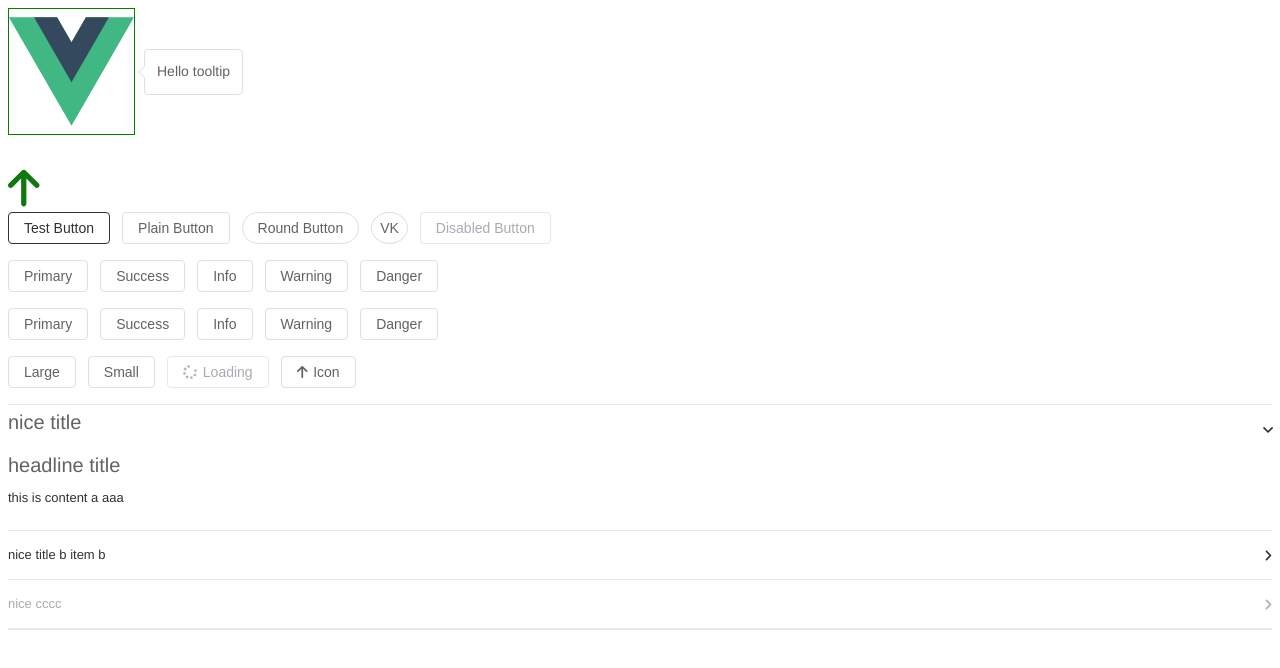
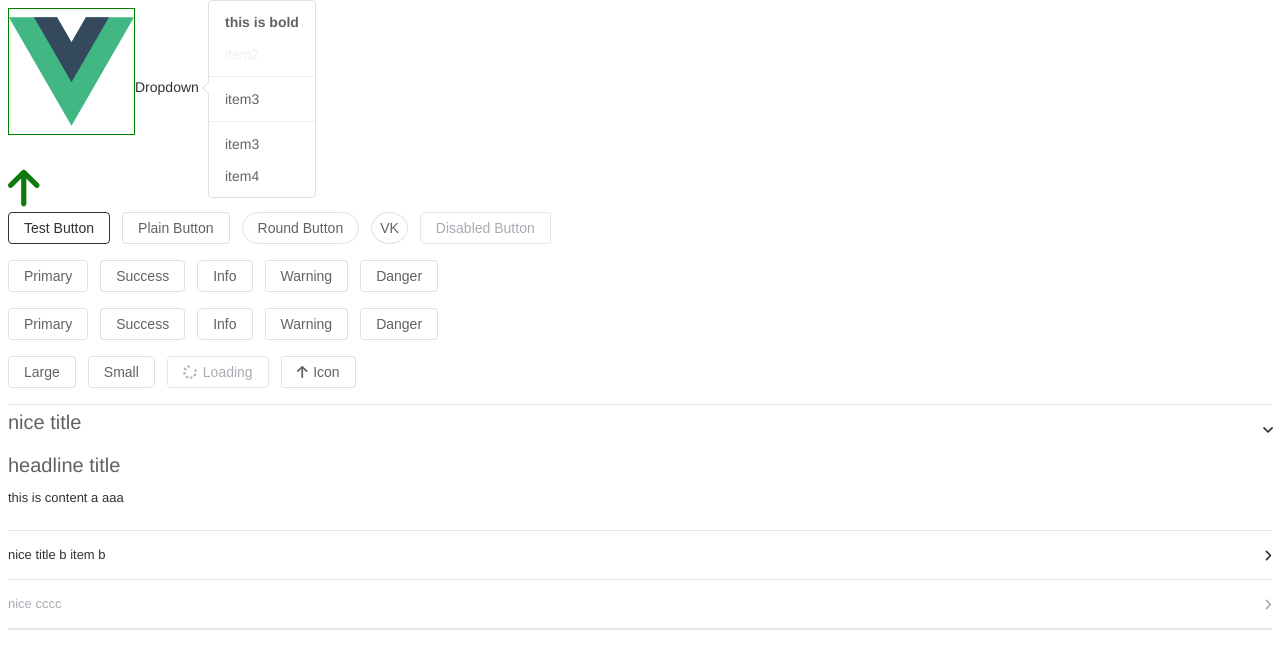
Before and after one commit to Label-Lau/lyz-element, a Vue app: page / in a window 1280 px wide. Both pictures are taken after a click on the button "Test Button". Shown: the top 668 px of the page. Built offline with nearby package versions, Linux system fonts and the light colour scheme.

Commit message:
feat(dropdown): 完成 dropdown 组件

```diff
--- a/src/App.vue
+++ b/src/App.vue
@@ -1,11 +1,13 @@
 <script setup lang="ts">
-import { ref, onMounted } from 'vue'
+import { ref, onMounted, h } from 'vue'
 import type { Options } from '@popperjs/core'
 import Button from './components/Button/Button.vue'
 import Collapse from './components/Collapse/Collapse.vue'
 import Item from './components/Collapse/CollapseItem.vue'
 import Icon from './components/Icon/Icon.vue'
 import Tooltip from './components/Tooltip/Tooltip.vue'
+import Dropdown from './components/Dropdown/Dropdown.vue'
+import type { MenuOption } from './components/Dropdown/types'
 import type { ButtonInstance } from './components/Button/types'
 import type { TooltipInstance } from './components/Tooltip/types'
 const tooltipRef = ref<TooltipInstance | null>(null)
@@ -13,12 +15,23 @@
 const size = ref<any>('3x')
 const trigger = ref<any>('hover')
 const openedValue = ref(['a'])
-const options: Partial<Options> = {}
+// const options: Partial<Options> = {}
+
+const options: MenuOption[] = [
+  { key: 1, label: h('b', 'this is bold') },
+  { key: 2, label: 'item2', disabled: true },
+  { key: 3, label: 'item3', divided: true },
+  { key: 3, label: 'item3', divided: true },
+  { key: 4, label: 'item4' }
+]
 const open = () => {
   tooltipRef.value?.show()
 }
 const close = () => {
   tooltipRef.value?.hide()
+}
+const inlineConsole = (...args: any) => {
+  console.log(...args)
 }
 onMounted(() => {
   if (buttonRef.value) {
@@ -38,7 +51,6 @@
       ref="tooltipRef"
       placement="right"
       :trigger="trigger"
-      :popper-options="options"
       :open-delay="300"
       :close-delay="300"
     >
@@ -47,6 +59,19 @@
         <div>Hello tooltip</div>
       </template>
     </Tooltip>
+    <Dropdown
+      ref="tooltipRef"
+      placement="right"
+      :menu-options="options"
+      manual
+      @visible-change="(e) => inlineConsole('visible change', e)"
+      @select="(e) => inlineConsole('select', e)"
+    >
+      <div>Dropdown</div>
+      <template #content>
+        <div>Hello tooltip</div>
+      </template>
+    </Dropdown>
   </header>
   <Icon icon="arrow-up" :size="size" type="danger" color="#0e7a0d" />
   <main>
--- /dev/null
+++ b/src/components/Common/RenderVNode.ts
@@ -0,0 +1,15 @@
+import { defineComponent } from 'vue'
+
+const RenderVNode = defineComponent({
+  props: {
+    vNode: {
+      type: [String, Object],
+      required: true
+    }
+  },
+  setup(props) {
+    return () => props.vNode
+  }
+})
+
+export default RenderVNode
--- /dev/null
+++ b/src/components/Dropdown/Dropdown.tsx
@@ -0,0 +1,109 @@
+import { computed, defineComponent, Fragment, ref } from 'vue'
+import type { PropType } from 'vue'
+import type { Placement, Options } from '@popperjs/core'
+import type { MenuOption } from './types'
+import Tooltip from '../Tooltip/Tooltip.vue'
+import type { TooltipInstance } from '../Tooltip/types'
+
+export default defineComponent({
+  name: 'LyzDropdown',
+  props: {
+    placement: {
+      type: String as PropType<Placement>,
+      default: 'bottom'
+    },
+    trigger: {
+      type: String as PropType<'hover' | 'click'>,
+      default: 'hover'
+    },
+    transition: {
+      type: String,
+      default: 'fade'
+    },
+    openDelay: {
+      type: Number,
+      default: 0
+    },
+    closeDelay: {
+      type: Number,
+      default: 0
+    },
+    popperOptions: {
+      type: Object as PropType<Options>,
+      default: () => ({})
+    },
+    menuOptions: {
+      type: Array as PropType<MenuOption[]>,
+      required: true
+    },
+    hideAfterClick: {
+      type: Boolean,
+      default: true
+    },
+    manual: {
+      type: Boolean
+    }
+  },
+  emits: ['visible-change', 'select'],
+  setup(props, { slots, emit, expose }) {
+    const tooltipRef = ref<TooltipInstance | null>(null)
+    const itemClick = (e: MenuOption) => {
+      if (e.disabled) return
+      emit('select', e)
+      if (props.hideAfterClick) {
+        tooltipRef.value?.hide()
+      }
+    }
+    const visibleChange = (e: boolean) => {
+      emit('visible-change', e)
+    }
+    const option = computed(() => {
+      return props.menuOptions.map((item) => {
+        return (
+          <Fragment key={item.key}>
+            {item.divided && (
+              <li
+                role="separator"
+                class={{
+                  'divided-placeholder': true,
+                  'is-disabled': item.disabled,
+                  'is-divided': item.divided
+                }}
+              />
+            )}
+            <li
+              class="vk-dropdown__item"
+              id={`dropdown-item-${item.key}`}
+              onClick={() => itemClick}
+            >
+              {item.label}
+            </li>
+          </Fragment>
+        )
+      })
+    })
+    expose({
+      show: () => tooltipRef.value?.show(),
+      hide: () => tooltipRef.value?.hide()
+    })
+    return () => (
+      <div class="lyz-dropdown">
+        <Tooltip
+          trigger={props.trigger}
+          placement={props.placement}
+          popperOptions={props.popperOptions}
+          openDelay={props.openDelay}
+          closeDelay={props.closeDelay}
+          manual={props.manual}
+          ref={tooltipRef}
+          {...{ onVisibleChange: visibleChange }}
+        >
+          {{
+            default: () => slots.default && slots.default(),
+            content: () => <ul class="lyz-dropdown__menu">{option.value}</ul>
+          }}
+        </Tooltip>
+      </div>
+    )
+  }
+})
--- /dev/null
+++ b/src/components/Dropdown/Dropdown.vue
@@ -0,0 +1,63 @@
+<script lang="ts" setup>
+import { ref } from 'vue'
+import type { Ref } from 'vue'
+import type { DropdownProps, DropdownInstance, DropdownEmits, MenuOption } from './types'
+import Tooltip from '../Tooltip/Tooltip.vue'
+import type { TooltipInstance } from '../Tooltip/types'
+import RenderVNode from '../Common/RenderVNode'
+
+defineOptions({
+  name: 'LyzDropdown'
+})
+withDefaults(defineProps<DropdownProps>(), {
+  hideAfterClick: true
+})
+const emits = defineEmits<DropdownEmits>()
+const tooltipRef = ref<TooltipInstance | null>(null)
+const visibleChange = (e: boolean) => {
+  emits('visible-change', e)
+}
+const itemClick = (e: MenuOption) => {
+  if (e.disabled) {
+    return
+  }
+  emits('select', e)
+}
+
+defineExpose<DropdownInstance>({
+  show: () => tooltipRef.value?.show(),
+  hide: () => tooltipRef.value?.hide()
+})
+</script>
+
+<template>
+  <div class="lyz-dropdown">
+    <Tooltip
+      ref="tooltipRef"
+      :trigger="trigger"
+      :placement="placement"
+      :popper-options="popperOptions"
+      :open-delay="openDelay"
+      :close-delay="closeDelay"
+      :manual="manual"
+      @visible-change="visibleChange"
+    >
+      <slot />
+      <template #content>
+        <ul class="lyz-dropdown__menu">
+          <template v-for="item in menuOptions" :key="item.key">
+            <li v-if="item.divided" role="separator" class="divided-placeholder" />
+            <li
+              :id="`dropdown-item-${item.key}`"
+              class="lyz-dropdown__item"
+              :class="{ 'is-disabled': item.disabled, 'is-divided': item.divided }"
+              @click="itemClick(item)"
+            >
+              <RenderVNode :v-node="item.label" />
+            </li>
+          </template>
+        </ul>
+      </template>
+    </Tooltip>
+  </div>
+</template>
--- /dev/null
+++ b/src/components/Dropdown/style.css
@@ -0,0 +1,45 @@
+.lyz-dropdown .lyz-dropdown__menu {
+  --lyz-dropdown-menuItem-hover-fill: var(--lyz-color-primary-light-9);
+  --lyz-dropdown-menuItem-hover-color: var(--lyz-color-primary);
+  --lyz-dropdown-menuItem-disabled-color: var(--lyz-border-color-lighter);
+  --lyz-dropdown-menuItem-divided-color: var(--lyz-border-color-lighter);
+}
+.lyz-dropdown {
+  display: inline-block;
+  .lyz-tooltip {
+    --lyz-popover-padding: 5px 0;
+  }
+}
+.lyz-dropdown__menu {
+  list-style-type: none;
+  margin: 0;
+  padding: 0;
+  .lyz-dropdown__item {
+    position: relative;
+    display: flex;
+    align-items: center;
+    white-space: nowrap;
+    list-style: none;
+    line-height: 22px;
+    padding: 5px 16px;
+    margin: 0;
+    font-size: var(--lyz-font-size-base);
+    color: var(--lyz-text-color-regular);
+    cursor: pointer;
+    outline: none;
+    z-index: 1;
+    &:hover:not(&.is-disabled) {
+      background-color: var(--lyz-dropdown-menuItem-hover-fill);
+      color: var(--lyz-dropdown-menuItem-hover-color);
+    }
+    &.is-disabled {
+      color: var(--lyz-dropdown-menuItem-disabled-color);
+      cursor: not-allowed;
+      background-image: none !important;
+    }
+  }
+  .divided-placeholder {
+    margin: 6px 0;
+    border-top: 1px solid var(--lyz-dropdown-menuItem-divided-color);
+  }
+}
--- /dev/null
+++ b/src/components/Dropdown/types.ts
@@ -0,0 +1,23 @@
+import type { VNode } from 'vue'
+import type { TooltipProps } from '../Tooltip/types'
+
+export interface DropdownProps extends TooltipProps {
+  menuOptions: MenuOption[]
+  hideAfterClick?: boolean
+}
+export interface MenuOption {
+  label: string | VNode
+  key: string | number
+  disabled?: boolean
+  divided?: boolean
+}
+
+export interface DropdownEmits {
+  (e: 'visible-change', value: boolean): void
+  (e: 'select', value: MenuOption): void
+}
+
+export interface DropdownInstance {
+  show: () => void
+  hide: () => void
+}
--- a/src/components/Tooltip/Tooltip.vue
+++ b/src/components/Tooltip/Tooltip.vue
@@ -6,6 +6,9 @@
 import type { TooltipProps, TooltipEmits, TooltipInstance } from './types'
 import useClickOutside from '../../hooks/useClickOutside'
 
+defineOptions({
+  name: 'LyzTooltip'
+})
 const props = withDefaults(defineProps<TooltipProps>(), {
   placement: 'bottom',
   trigger: 'hover',
@@ -22,7 +25,6 @@
 let popperInstance: null | Instance = null
 let events: Record<string, any> = {}
 let outerEvents: Record<string, any> = {}
-let contentEvents: Record<string, any> = {}
 const popperOptions = computed(() => {
   return {
     placement: props.placement,
@@ -56,7 +58,6 @@
 }
 
 const closeFinal = () => {
-  console.log('🚀 ~ file: Tooltip.vue:58 ~ closeFinal ~ closeFinal:', 'closeFinal')
   openDebounce.cancel()
   closeDebounce()
 }
@@ -77,7 +78,6 @@
 const attachEvents = () => {
   if (props.trigger === 'hover') {
     events['mouseenter'] = openFinal
-    contentEvents['mouseenter'] = openFinal
     outerEvents['mouseleave'] = closeFinal
   } else if (props.trigger === 'click') {
     events['click'] = togglePopper
@@ -94,7 +94,6 @@
     if (isManual) {
       events = {}
       outerEvents = {}
-      contentEvents = {}
     } else {
       attachEvents()
     }
--- a/src/styles/index.css
+++ b/src/styles/index.css
@@ -3,4 +3,5 @@
 @import '../components/Button/style.css';
 @import '../components/Collapse/style.css';
 @import '../components/Icon/style.css';
-@import '../components/Tooltip/style.css'
+@import '../components/Tooltip/style.css';
+@import '../components/Dropdown/style.css';
```
Also changed, not shown: postcss.config.cjs (+2 -5 lines), 1 other file (tests, documents, lock files or other folders).
